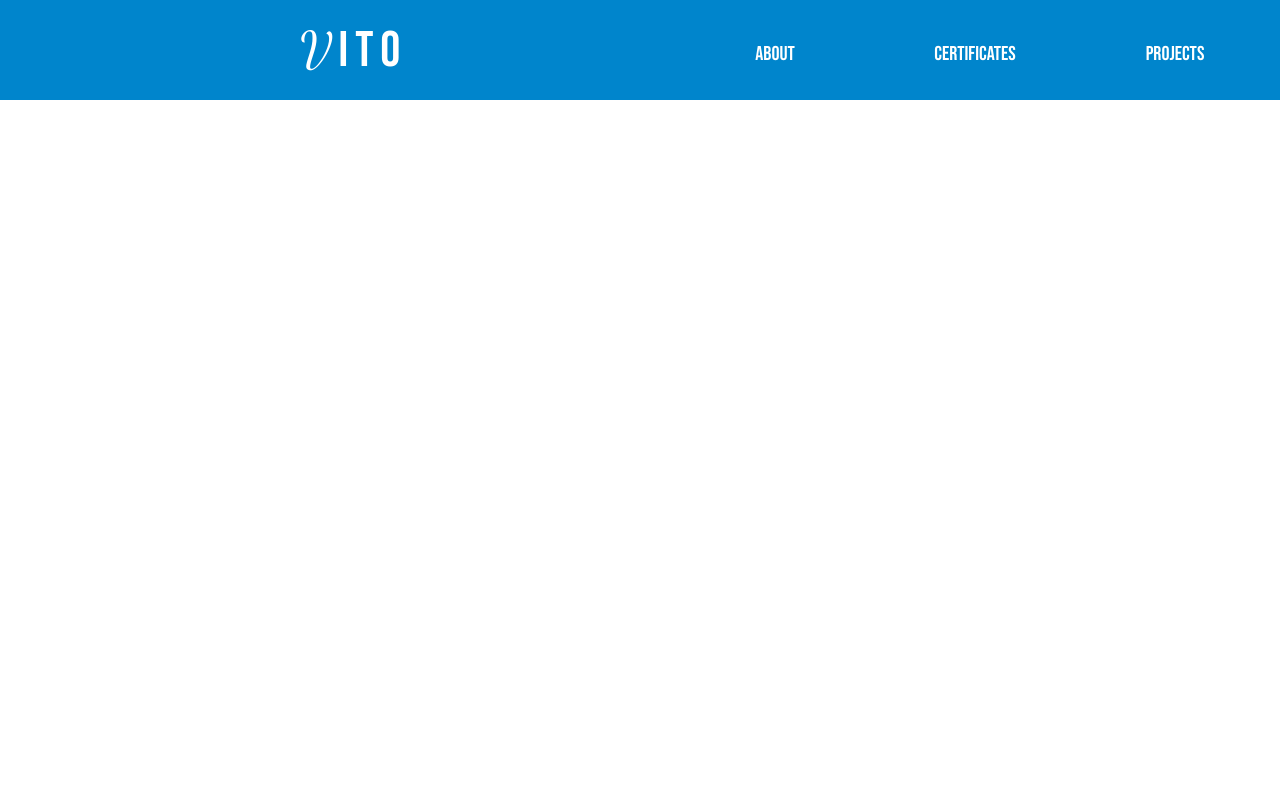
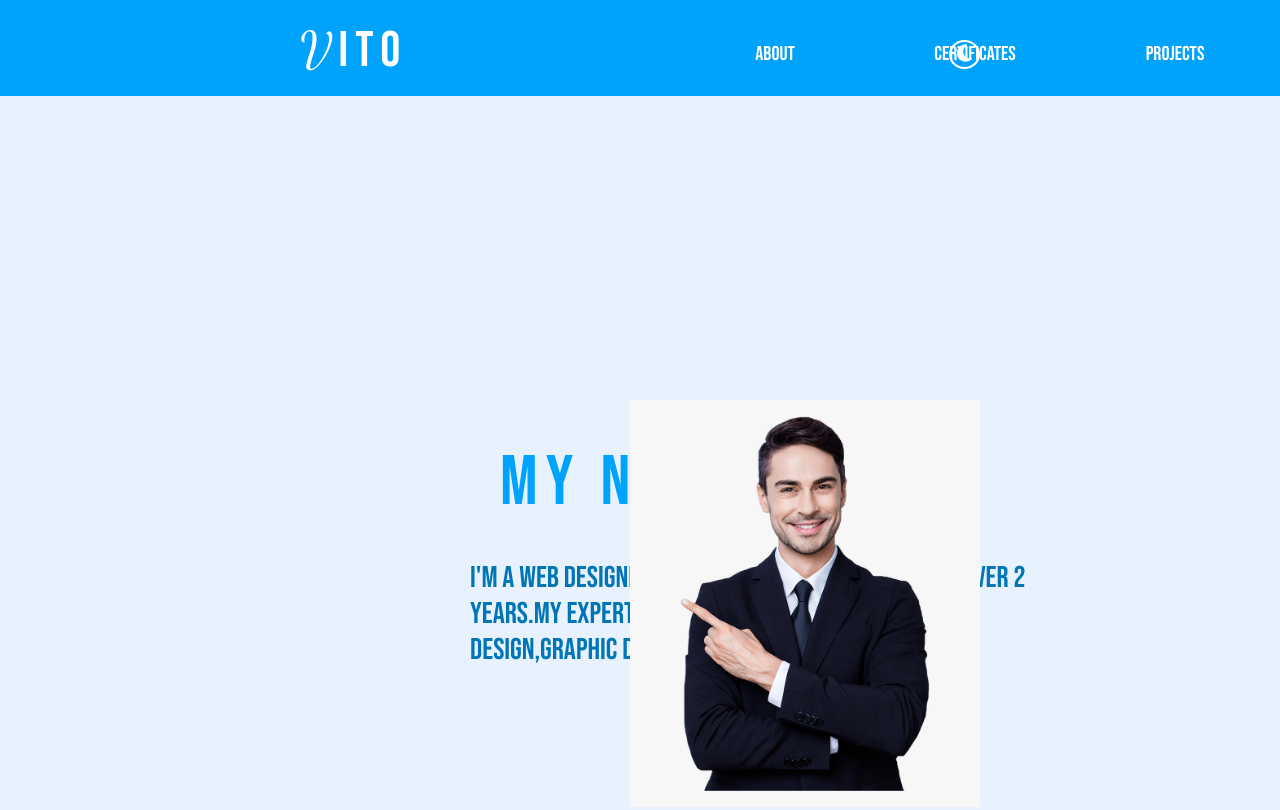
Before and after one commit to Vitvita222/best-portfoliov2, a plain HTML site: page index.html in a window 1280 px wide. Shown: the top 810 px of the page. Drawn offline with Linux system fonts and the light colour scheme.

Commit message:
Add files via upload

```diff
--- a/index.css
+++ b/index.css
@@ -4,16 +4,28 @@
 @import url('https://fonts.googleapis.com/css2?family=Bebas+Neue&display=swap');
 
 body{
+    background-color: #e8f2ff;
     height: 3000px;
+    margin: 0;
+    padding: 0;
+}
+
+
+.buttonnav {
+    width: 100%;
+    height: 100%;
+    display: flex;
+    flex-wrap: nowrap;
+    justify-content: space-between; /*an space-between romelis shen mogewoneba*/
 }
 
 .header {
     position: fixed;
     top: 0px;
     left: 0px;
-    background-color: rgb(0, 133, 204);
-    width: 1900px;
-    height: 100px;
+    background-color: #00A3FB;
+    width: 100%;
+    height: 12%;
     z-index: 100;
 }
 
@@ -139,24 +151,81 @@ body{
 .darkmode {
     position: absolute;
     right: 300px;
-    top: 35px;
-    width: 30px;
-    border: 1px;
+    top: 40px;
+    width: 31px;
+    border: 2px solid rgb(255, 255, 255);
     background-color: transparent;
     border-radius: 50%;
     transition: 0.3s;
 }
-
 .darkmode:hover{
+    cursor: pointer;
+    transform: scale(1.4);
+}
+.moon:hover{
     cursor: pointer;
     transform: scale(1.4);
     transition: 0.8s ease-in-out;
     transform: rotate(360deg);
 }
 
+
+
+
+/*section2*/
+
+
+
+
 .man {
     width: 350px;
     position: absolute;
     top: 400px;
     right: 300px;
+    background-color: transparent;
 }
+
+
+.mynameis {
+    position: absolute;
+    top: 370px;
+    left: 500px;
+    font-size: 70px;
+    font-family: 'Bebas Neue', cursive;
+    color: #00A3FB;
+    letter-spacing: 8px;
+}
+
+.mynameis span {
+    color: rgb(0, 118, 182);
+    font-family: 'Dancing Script', cursive;
+    top: 50px;
+}
+
+.iam {
+    position: absolute;
+    top: 530px;
+    left: 470px;
+    font-size: 30px;
+    font-family: 'Bebas Neue', cursive;
+    color: rgb(0, 118, 182);
+}
+
+
+
+
+
+
+
+
+
+
+
+
+
+
+
+.waves1 {
+    position: absolute;
+    top: 1000px;
+}
--- a/index.html
+++ b/index.html
@@ -11,15 +11,27 @@
 <body>
     <div class="header">
         <p class="headername"><span>V</span>ITO</p>
+        <nav class="buttonnav">
         <button class="about">About</button>
         <button class="certificate">Certificates</button>
         <button class="projects">Projects</button>
         <button class="darkmode"><svg class="moon" xmlns="http://www.w3.org/2000/svg" viewBox="0 0 384 512"><!--! Font Awesome Pro 6.2.0 by @fontawesome - https://fontawesome.com License - https://fontawesome.com/license (Commercial License) Copyright 2022 Fonticons, Inc. --><path d="M223.5 32C100 32 0 132.3 0 256S100 480 223.5 480c60.6 0 115.5-24.2 155.8-63.4c5-4.9 6.3-12.5 3.1-18.7s-10.1-9.7-17-8.5c-9.8 1.7-19.8 2.6-30.1 2.6c-96.9 0-175.5-78.8-175.5-176c0-65.8 36-123.1 89.3-153.3c6.1-3.5 9.2-10.5 7.7-17.3s-7.3-11.9-14.3-12.5c-6.3-.5-12.6-.8-19-.8z"/></svg></button>
+        </nav>
     </div>
 
     <div class="description">
+        <p class="mynameis">My Name Is <span>V</span>ITO</p>
+        <p class="iam">I'm a web designer with extensive experience for over 2 <br>
+            years.My expertise is to create and website<br>
+            design,graphic design and many more ...</p>
+        <img class="man" src="513-5137171_guy-in-stock-market-hd-png-download.png">
+    </div>
 
-        <!--<img class="man" src="513-5137171_guy-in-stock-market-hd-png-download.png">-->
+    <svg class="waves1" xmlns="http://www.w3.org/2000/svg" viewBox="0 0 1440 320"><path fill="#00A3FB" fill-opacity="1" d="M0,0L60,26.7C120,53,240,107,360,106.7C480,107,600,53,720,58.7C840,64,960,128,1080,133.3C1200,139,1320,85,1380,58.7L1440,32L1440,320L1380,320C1320,320,1200,320,1080,320C960,320,840,320,720,320C600,320,480,320,360,320C240,320,120,320,60,320L0,320Z"></path></svg>
+
+
+    <div class="aboutme">
+
     </div>
 </body>
 </html>
```
Also changed, not shown: wave (1).svg (added).
